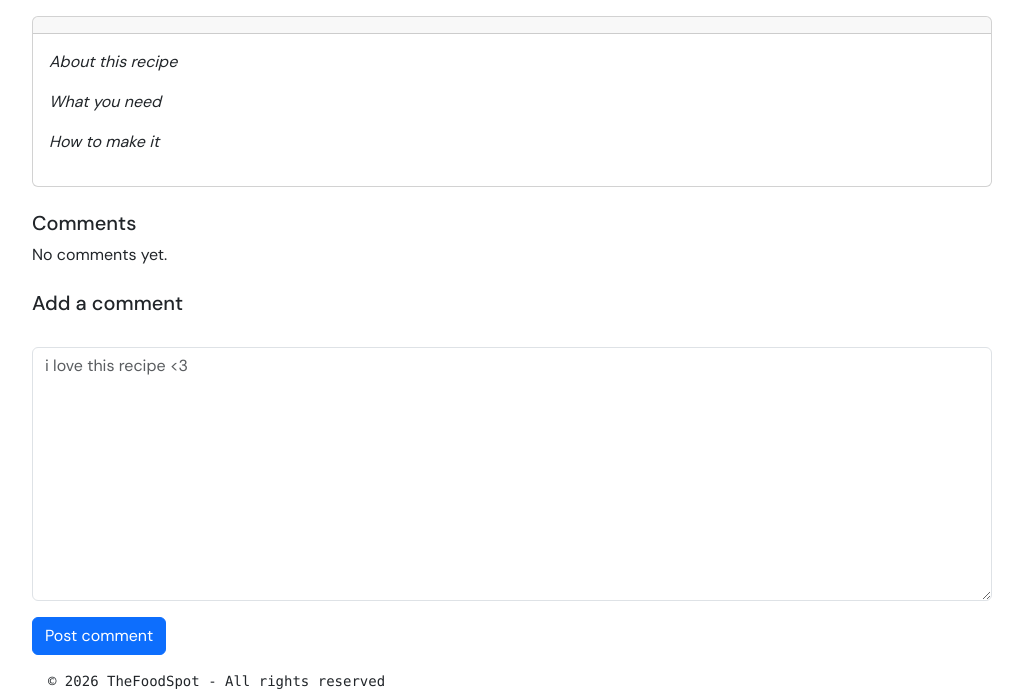
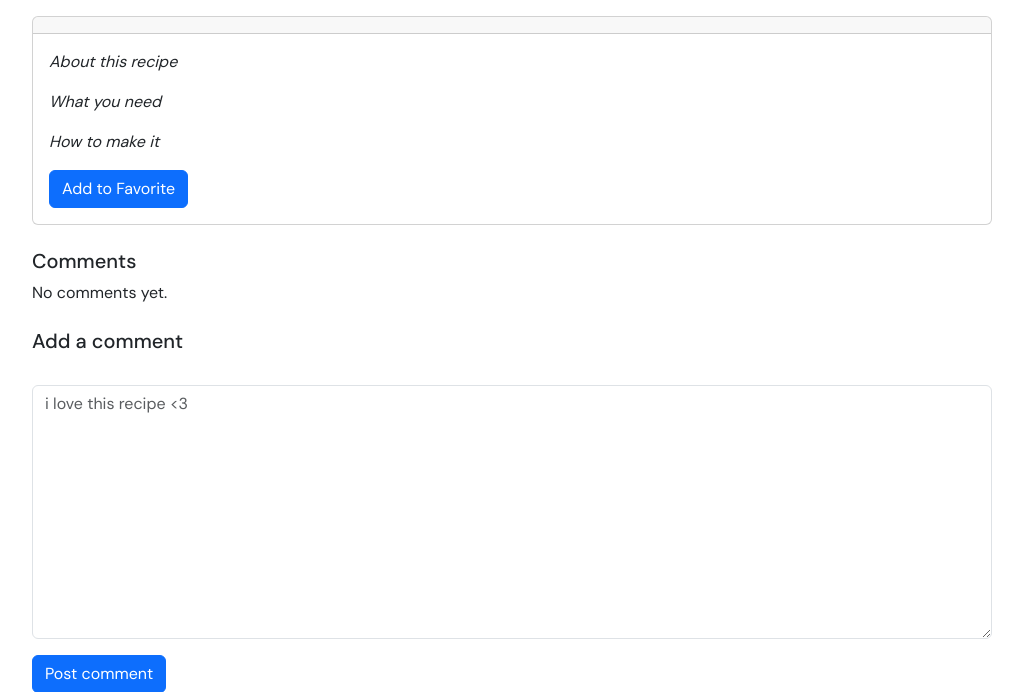
Before and after one commit to kalonjic34/foodspot-web-app, a Django app: template recipes/templates/recipes/recipe.html in a window 1280 px wide. Shown: the part 73-765 px from the top of the page, without its empty margins (128-1151 px from the left). Run offline with Django 5.2, Linux system fonts and the light colour scheme; the template is opened without the code that fills it: values that come from a table or form of the project are taken from there, others are empty; the visitor is signed in with stand-in values (Sample User, id 1); some libraries are stand-ins or nearby versions.

Commit message:
add favorite toggle functionality to recipe detail view

```diff
--- a/recipes/templates/recipes/recipe.html
+++ b/recipes/templates/recipes/recipe.html
@@ -12,6 +12,17 @@
             <p>{{ recipe.ingredients }}</p>
             <i>How to make it</i>
             <p>{{ recipe.directions }}</p>
+            <div class="card-text">
+                <form action="{% url "recipes:toggle_favorite" recipe_id=recipe.id %}" method="post">
+                    {% csrf_token %}
+                    {% if recipe in user.favorite_recipes.all %}
+                    <button class="btn btn-warning"type="submit">Remove from Favorite</button>
+                        {% else %}
+                    <button class="btn btn-primary"type="submit">Add to Favorite</button>
+
+                    {% endif %}
+                </form>
+            </div>
         </div>
     </div>
 
```
Also changed, not shown: recipes/templates/recipes/favorite_recipes.html (added).
